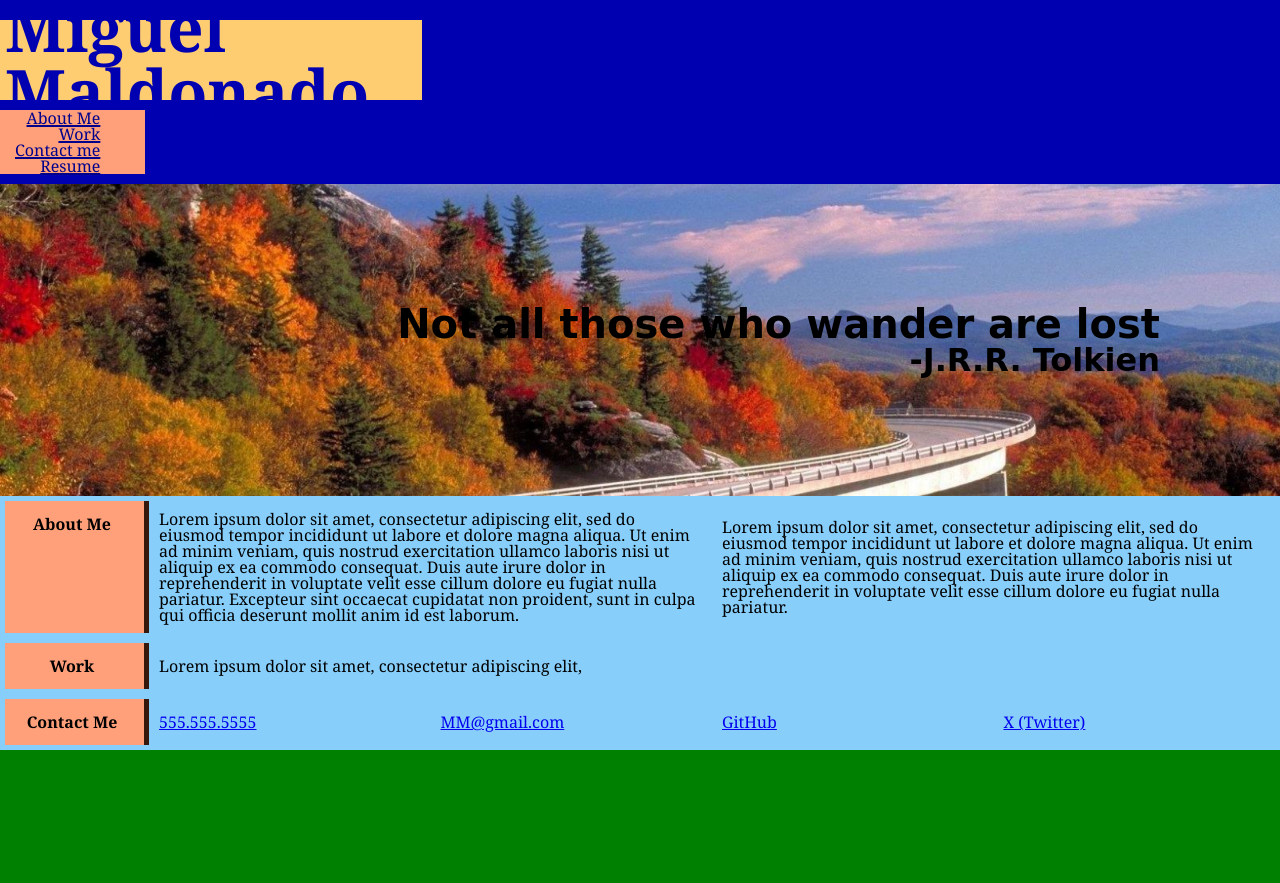
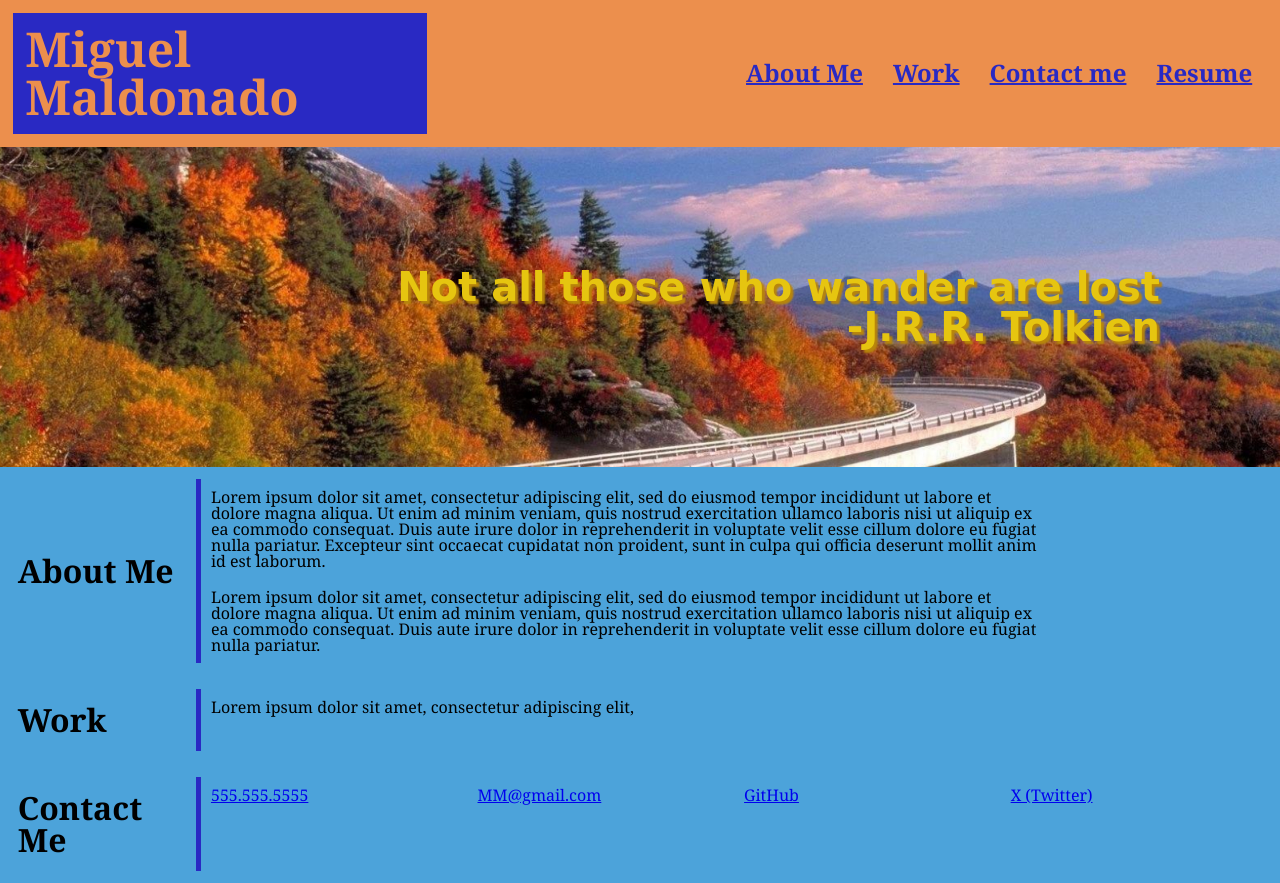
Before and after one commit to TrueMiguel/02-CSS-Portfolio, a plain HTML site: page index.html in a window 1280 px wide. Before the commit the page ends 800 px from the top, so only its background shows below. Drawn offline with Linux system fonts and the light colour scheme.

Commit message:
Made edits to the header, made root color pallete. Adjusting colors across the board. Adjusted h3 size and color.

```diff
--- a/assets/css/style.css
+++ b/assets/css/style.css
@@ -2,6 +2,11 @@
     box-sizing: border-box;
 }
 
+:root {
+    --primary-color: rgb(236, 143, 77);
+    --secondary-color: rgb(41, 41, 195);
+    --tertiary-color: rgb(76, 163, 218);
+}
 
 body{
     font-family: Georgia, 'Times New Roman', Times, serif;
@@ -16,52 +21,70 @@ body{
 
 header {
     /* removing display:flex adding in width: 100% */
-    width: 100%;
-    padding-top: 10px;
-    padding-bottom: 10px;
-    background-color: rgb(0, 0, 177);
+    display: flex;
+    justify-content: space-between;
+    align-items: center;
+    /* width: 100%; */
+    padding: 1%;
+    color: aqua;
+    background-color: var(--primary-color);
+}
+
+/* was having a issue with the font wasn't adjusting correctly.
+I had a fixed value for the height and that was messing up the adjustments. */
+
+h1 {
+    margin: 0;
 }
 
 header h1 {
     display: flex;
-    color: rgb(0, 0, 177);
-    background-color: rgb(255, 205, 113);
-    margin-top: 10px;
-    margin-bottom: 10px;
+    color: var(--primary-color);
+    background-color: var(--secondary-color);
     width: 33%;
-    height: 80px;
-    /* font isn't working correctly */
-    font-size: 400%;
+   /* font is fixed, adjusted percentage */
+    font-size: 300%;
     align-items: center;
-    padding-left: 5px;
+    flex-shrink: 1;
+    padding: 1%;
+    margin: 0;
 }
 
 /* want to have nav on the same entry as the header */
 nav {
     /* having all the flex items removed. Using display: inline to get elements where I need them */
-    text-align: right;
-    background-color: lightsalmon;
-    padding-right: 30px;
-    display: inline;
-    align-items: end;
-    flex-direction: row;
-    justify-content: flex-end;
-    display: inline-flex;
+    display: flex;
+    /* issue was not using the justify-content: space-between correctly. Nav is now centered with name (h1). */
+    justify-content: space-between;
+    align-items: center;
+    min-width: 300px;
+    color: var(--secondary-color);
+    min-height: 50px;
+}
+
+nav ul {
+    display: flex;
 }
 
 nav a {
-    color: darkblue;
+    color: var(--secondary-color);
     padding: 14px 15px;
     text-decoration: underline 2px;
-    text-align: center;
+    text-align: end;
+    font-weight: bold;
+    font-size: x-large;
 }
 
+/* added drop shadow  */
 h2 {
     font-size: 5vh;
+    text-shadow: 3px 3px 2px darkgoldenrod;
 }
 
+/* no further changes at this time */
 .subtitle {
     font-family: cursive;
+    color: rgb(230, 197, 16);
     background-color: lightgoldenrodyellow;
     font-size: 4vh;
     text-align: right;
@@ -75,30 +98,31 @@ h2 {
 
 .about_me, .work, .contact_me {
     display: flex;
-    background-color: lightskyblue;
-    padding: 5px;
+    background-color: var(--tertiary-color);
+    padding: 1%;
 }
 
 h3 {
     display: flex;
     padding: 15px 10px 15px 5px;
-    flex-direction: column;
-    background-color: lightsalmon;
-    width: 144px;
-    min-width: 144px;
-    border-right: 5px solid rgb(54, 23, 11);
+    width: 15%;
+    min-width: 15%;
+    border-right: 5px solid var(--secondary-color);
     align-items:center;
-    /* align-self: stretch; */
-    /* flex-wrap: wrap; */
+    font-size: xx-large;
 }
 
 .about_me p, .work p, .contact_me a {
     padding: 10px;
-    display: flex;
-    align-items: center;
-    /* flex-direction: row; */
+    /* display: block; */
+    /* display: flex; */
+    text-align: left;
+    /* flex-wrap: wrap; */
+    /* flex-direction: column; */
+    width: 80%;
+
     /* justify-content: space-evenly; */
-    width: 80%;
+    /* width: 80%; */
     /* display: inline-flex; */
 }
 
--- a/index.html
+++ b/index.html
@@ -29,16 +29,17 @@
     <section class="subtitle" >
         <!-- have BG be a mountain with the quote on the right hand side -->
         <h2>Not all those who wander are lost</h2>
-        <p><b>-J.R.R. Tolkien</b></p>
+        <h2>-J.R.R. Tolkien</h2>
+        <!-- <p><b>-J.R.R. Tolkien</b></p> -->
     </section>
 
     <!-- will put in random text. Header for this section should be on the left and move to center on adjustment -->
     <section class="about_me" id="about_me">
-        <h3>
-            About Me
-        </h3>
+        <h3>About Me</h3>
+        <div>
         <p>Lorem ipsum dolor sit amet, consectetur adipiscing elit, sed do eiusmod tempor incididunt ut labore et dolore magna aliqua. Ut enim ad minim veniam, quis nostrud exercitation ullamco laboris nisi ut aliquip ex ea commodo consequat. Duis aute irure dolor in reprehenderit in voluptate velit esse cillum dolore eu fugiat nulla pariatur. Excepteur sint occaecat cupidatat non proident, sunt in culpa qui officia deserunt mollit anim id est laborum.</p>
         <p>Lorem ipsum dolor sit amet, consectetur adipiscing elit, sed do eiusmod tempor incididunt ut labore et dolore magna aliqua. Ut enim ad minim veniam, quis nostrud exercitation ullamco laboris nisi ut aliquip ex ea commodo consequat. Duis aute irure dolor in reprehenderit in voluptate velit esse cillum dolore eu fugiat nulla pariatur.</p>
+        </div>
     </section>
 
     <!-- header also need to be on left and adjust -->
```
